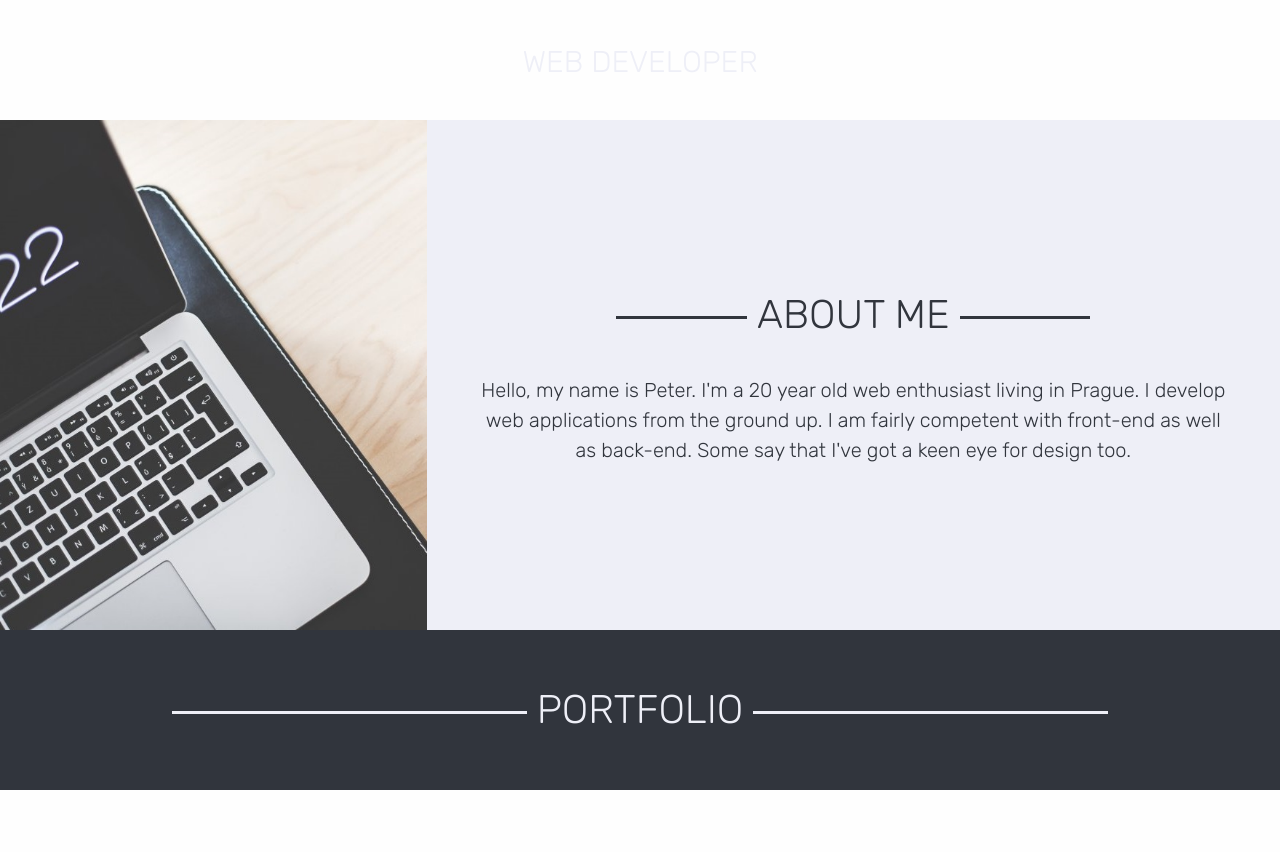
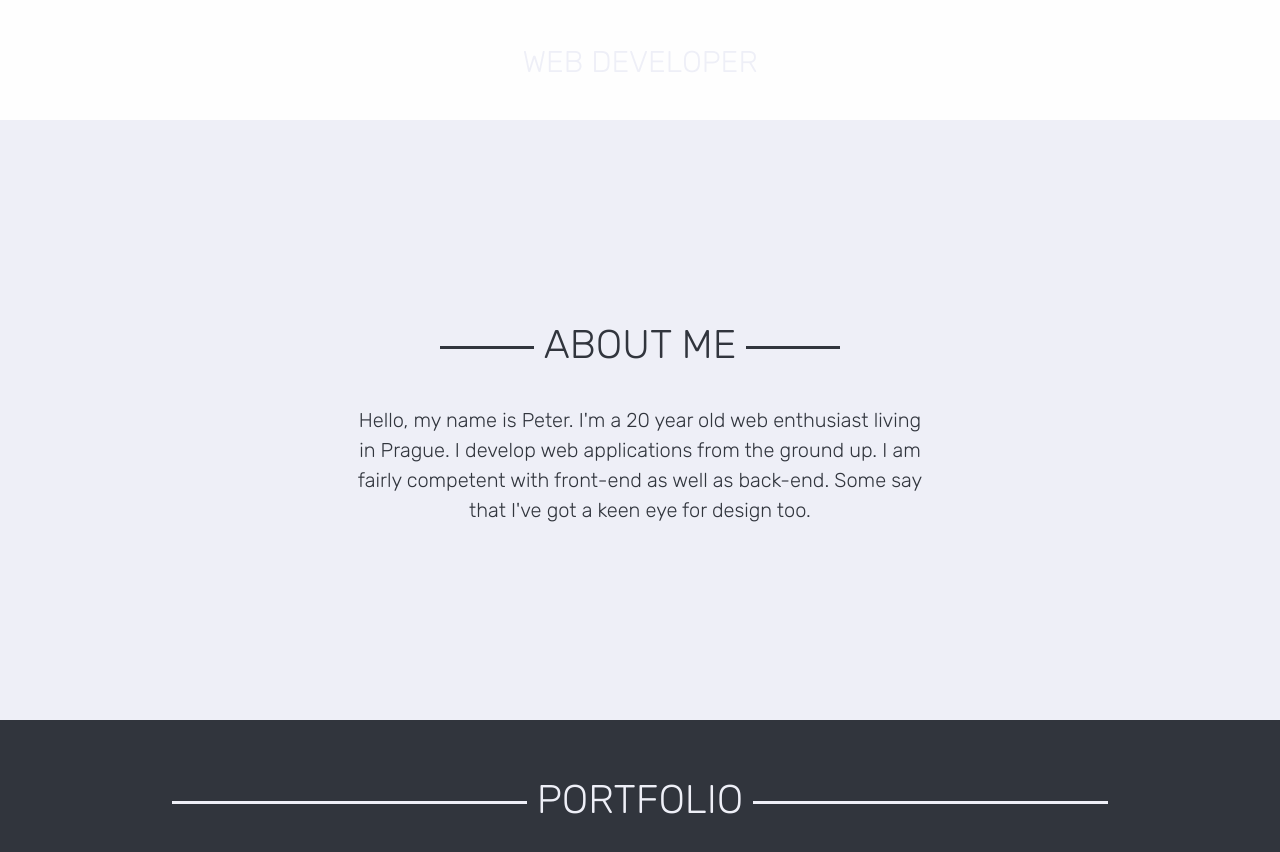
Before and after one commit to Mafark/portfolio-site, a website: page src/index.html in a window 1280 px wide. Shown: the part 680-1532 px from the top of the page. Before the commit the page ends 1470 px from the top, so only its background shows below. Drawn offline with nearby package versions, Linux system fonts and the light colour scheme; files that its build step writes are made by us from their sources.

Commit message:
delete picture in about block

```diff
--- a/src/index.html
+++ b/src/index.html
@@ -36,21 +36,27 @@
         <h2 class="h-profession h-profession-hidden delay-16 title">web developer</h2>
       </header>
       <main class="main">
-            <section class="about row full-width">
-                <div class="about-pic large-4 medium-5 hide-for-small-only column">
-                    <img class="about-pic" src="./img/about.jpg" alt="pic">
+        <section class="about">
+          <div class="row">
+            <div class="large-2 medium-2 small-12 column relative">
+
             </div>
-                <div class="large-8 medium-7 small-12 column relative">
+            <div class="large-8 medium-8 small-12 column relative">
               <div class="about-text">
                 <h2 class="title font-dark-blue">About me</h2>
-                        <p class="font-dark-blue">Hello, my name is Peter. I'm a 20 year old web enthusiast living in Prague. I develop web applications from the ground up. I am fairly competent with front-end as well as back-end. Some say that I've got a keen eye for design too.</p>
+                <p class="font-dark-blue">Hello, my name is Peter. I'm a 20 year old web enthusiast living in Prague. I develop web applications from
+                  the ground up. I am fairly competent with front-end as well as back-end. Some say that I've got a keen
+                  eye for design too.</p>
+              </div>
+            </div>
+            <div class="large-2 medium-2 small-12 column relative">
+
             </div>
           </div>
         </section>
         <section class="portfolio row full-width">
           <div class="large-12 medium-12 column">
             <h2 class="title">portfolio</h2>
-
           </div>
         </section>
       </main>
--- a/src/style/layout/_containers.scss
+++ b/src/style/layout/_containers.scss
@@ -11,7 +11,9 @@
 
 .about {
     background: $white;
-    min-height: 400px;
+}
+.about .row {
+    min-height: 600px;
 }
 
 .portfolio {
--- a/src/style/modules/_about.scss
+++ b/src/style/modules/_about.scss
@@ -1,11 +1,3 @@
-.about-pic {
-    padding: 0;
-}
-
-.about-pic img {
-    width: 100%;
-}
-
 .about-text {
     position: absolute;
     top: 50%;
```
Also changed, not shown: build/index.html, build/js/main.js, build/style/main.css, src/js/main.js (line endings or trailing spaces), 1 other file. Lines whose indentation alone changed are shown as unchanged.
